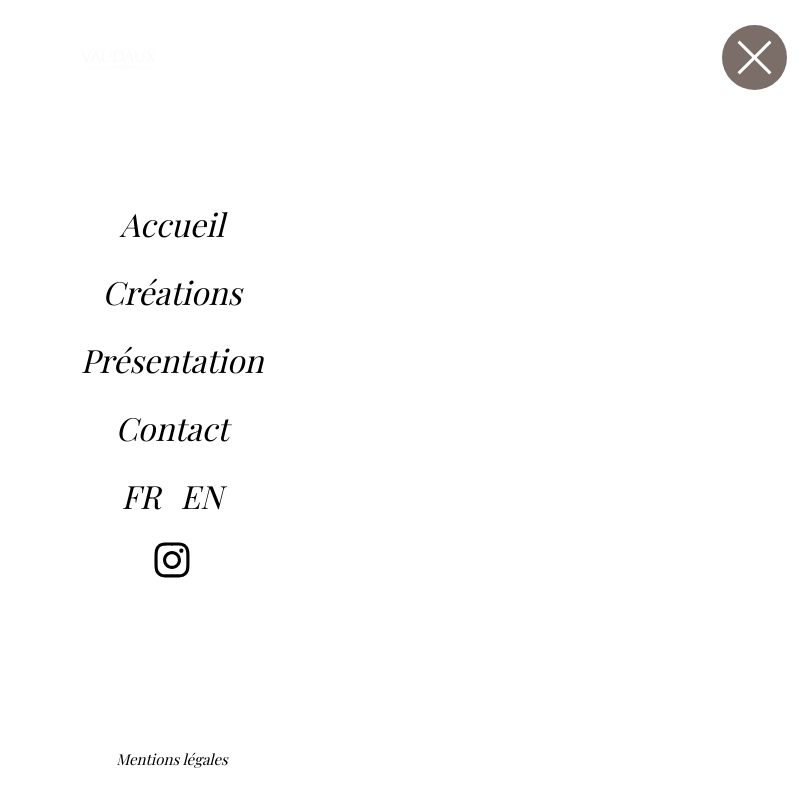
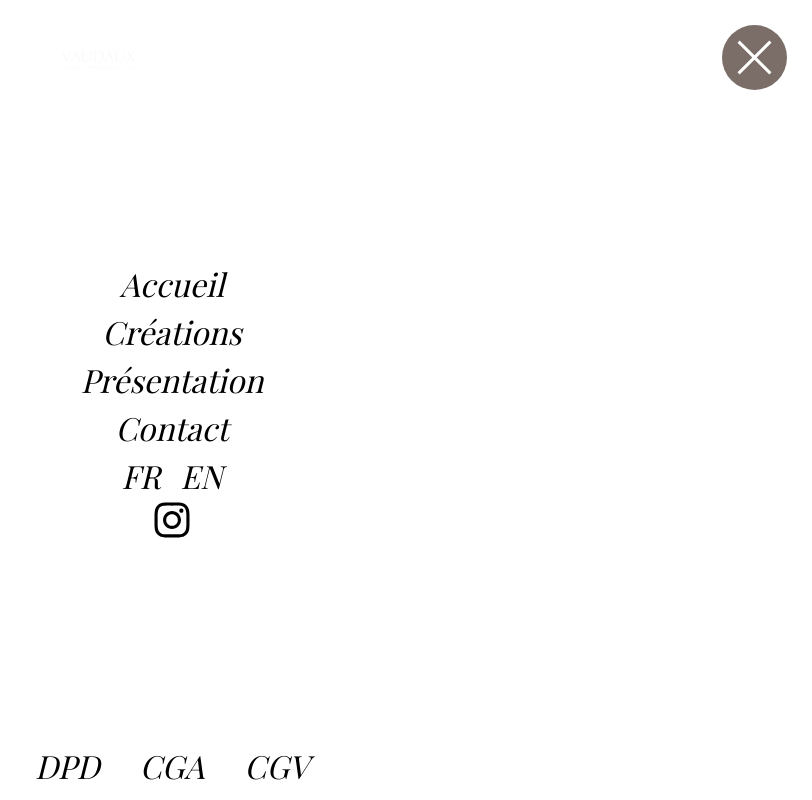
Before and after one commit to maleuh1234/vaudaux, a Vue app in the folder vaudaux-site/: page /creations in a window 1280 px wide. Both pictures are taken after a click on the element 1222 px from the left and 57 px from the top of the page. Shown: the whole page, without its empty margins (468-1280 px from the left). Built offline with nearby package versions, Linux system fonts and the light colour scheme.

Commit message:
test lient DPD

```diff
--- a/vaudaux-site/src/components/Navigation.vue
+++ b/vaudaux-site/src/components/Navigation.vue
@@ -21,7 +21,12 @@
       </div>
       <a class="instagram-link" href="https://www.google.com/url?sa=t&rct=j&q=&esrc=s&source=web&cd=&cad=rja&uact=8&ved=2ahUKEwjd-6r-5ueHAxVXgP0HHfeTJe0QFnoECDUQAQ&url=https%3A%2F%2Fwww.instagram.com%2Fvaudaux_geneve%2F%3Fhl%3Den&usg=AOvVaw17Vde3T55hhKBrugiPBZr5&opi=89978449" @click.stop><svg xmlns="http://www.w3.org/2000/svg" viewBox="0 0 448 512"><path d="M224.1 141c-63.6 0-114.9 51.3-114.9 114.9s51.3 114.9 114.9 114.9S339 319.5 339 255.9 287.7 141 224.1 141zm0 189.6c-41.1 0-74.7-33.5-74.7-74.7s33.5-74.7 74.7-74.7 74.7 33.5 74.7 74.7-33.6 74.7-74.7 74.7zm146.4-194.3c0 14.9-12 26.8-26.8 26.8-14.9 0-26.8-12-26.8-26.8s12-26.8 26.8-26.8 26.8 12 26.8 26.8zm76.1 27.2c-1.7-35.9-9.9-67.7-36.2-93.9-26.2-26.2-58-34.4-93.9-36.2-37-2.1-147.9-2.1-184.9 0-35.8 1.7-67.6 9.9-93.9 36.1s-34.4 58-36.2 93.9c-2.1 37-2.1 147.9 0 184.9 1.7 35.9 9.9 67.7 36.2 93.9s58 34.4 93.9 36.2c37 2.1 147.9 2.1 184.9 0 35.9-1.7 67.7-9.9 93.9-36.2 26.2-26.2 34.4-58 36.2-93.9 2.1-37 2.1-147.8 0-184.8zM398.8 388c-7.8 19.6-22.9 34.7-42.6 42.6-29.5 11.7-99.5 9-132.1 9s-102.7 2.6-132.1-9c-19.6-7.8-34.7-22.9-42.6-42.6-11.7-29.5-9-99.5-9-132.1s-2.6-102.7 9-132.1c7.8-19.6 22.9-34.7 42.6-42.6 29.5-11.7 99.5-9 132.1-9s102.7-2.6 132.1 9c19.6 7.8 34.7 22.9 42.6 42.6 11.7 29.5 9 99.5 9 132.1s2.7 102.7-9 132.1z"/></svg></a>
     </nav>
-    <a class="legal" href="https://docs.google.com/document/d/1yNKptiaNJa0ALBNIbpi0kIMzBW_Fpl0M/edit?usp=drive_link&ouid=117838288663904003205&rtpof=true&sd=true"  target="_blank" rel="noopener noreferrer">Mentions légales</a>  </div>
+    <div class="legal-container">
+      <a class="legal" href="https://docs.google.com/document/d/1yNKptiaNJa0ALBNIbpi0kIMzBW_Fpl0M/edit?usp=drive_link&ouid=117838288663904003205&rtpof=true&sd=true"  target="_blank" rel="noopener noreferrer">DPD</a>
+      <a class="legal" href="https://drive.google.com/file/d/1jBzMFWkYmC78Log4SKJVherXGsijwA3a/view?usp=sharing"  target="_blank" rel="noopener noreferrer">CGA</a>
+      <a class="legal" href="https://drive.google.com/file/d/1-T3CLFsDGciKRRTAILXQTTHd-gpWpyho/view?usp=sharing"  target="_blank" rel="noopener noreferrer">CGV</a>
+    </div>
+  </div>
 </template>
 
 <script>
@@ -201,6 +206,7 @@ closeMenu() {
     background: linear-gradient(to top, #000 0%, #000 2px, transparent 3px) no-repeat;
     background-size: 0% 100%;
     transition: 0.2s;
+    margin: 0 1rem;
   }
 
   .main-nav > *:hover,
@@ -252,8 +258,9 @@ closeMenu() {
     width: 0;
   }
 
-  .legal {
+  .legal-container {
     position: absolute;
+    display: flex;
     bottom: .5rem;
     font-size: 15px;
   }
```
